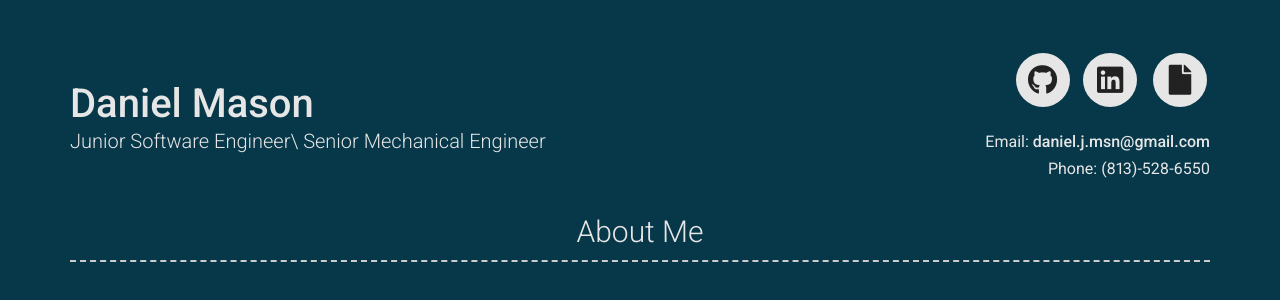
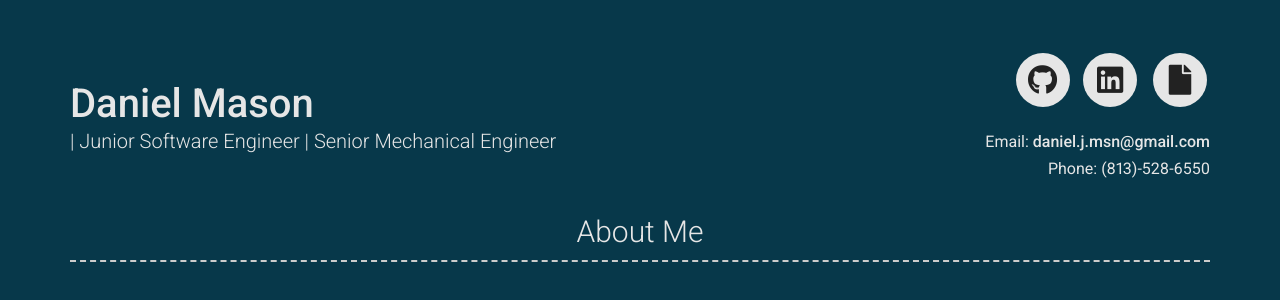
Before and after one commit to Daniel-J-Mason/Daniel-J-Mason.github.io, a Jekyll site: the page built from index.md, in a window 1280 px wide and 900 px high. Shown: the top 300 px of the window. Built offline with Jekyll 4.4.1, drawn with Linux system fonts in a browser that asks for light colours; nearby versions of some CDN libraries.

Commit message:
Title change fix 10.0

```diff
--- a/_config.yml
+++ b/_config.yml
@@ -9,9 +9,8 @@ version: 2
 # Personal info
 name: Daniel Mason
 title: |
-  Junior Software Engineer\
-
-  Senior Mechanical Engineer
+  | Junior Software Engineer
+  | Senior Mechanical Engineer
 email: daniel.j.msn@gmail.com
 # email_title: Email (Email title override)
 phone: (813)-528-6550
```
